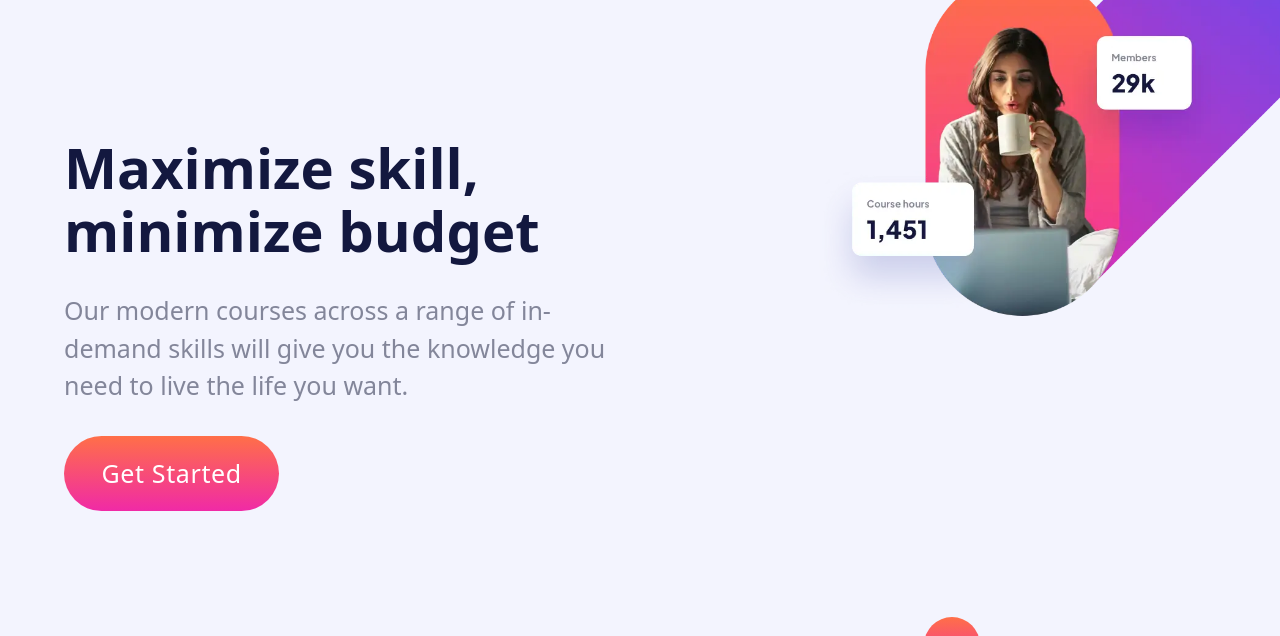
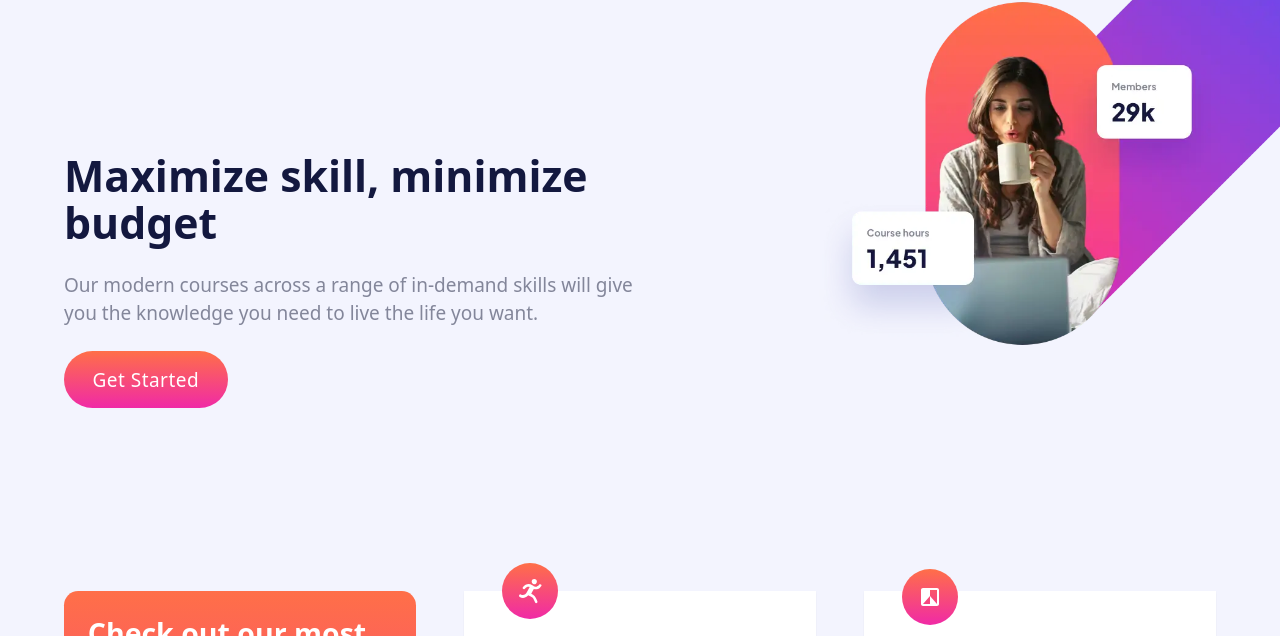
Before and after one commit to Overidd/LayoutSkilled, a plain HTML site: page index.html in a window 1280 px wide. Shown: the part 116-752 px from the top of the page. Drawn offline with nearby package versions, Linux system fonts and the light colour scheme; files whose address does not match are found by name.

Commit message:
feat: cambios en el responsi

```diff
--- a/index.html
+++ b/index.html
@@ -1,5 +1,5 @@
 <!DOCTYPE html>
-<html lang="en" class="xl:text-[25px]">
+<html lang="en" class="xl:text-[19px] 2xl:text-[25px]">
   <head>
     <meta charset="UTF-8" />
     <meta name="viewport" content="width=device-width, initial-scale=1.0" />
@@ -13,7 +13,7 @@
     <link rel="stylesheet" href="fonds.css" />
     <script src="https://cdn.tailwindcss.com"></script>
   </head>
-  <body class="bg-[#f3f4fe] relative">
+  <body class="bg-[#f3f4fe] relative w-dvw overflow-x-hidden">
     <div class="w-[90%] m-auto">
       <nav class="mt-5 flex justify-between items-center mb-9">
         <img src="assets/logo-dark.svg" alt="logo" class="h-8" />
@@ -41,7 +41,7 @@
         </section>
 
         <section class=" md:flex-1">
-          <picture class="">
+          <picture class="md:absolute md:w-[60%] lg:w-[50%] md:-top-[3%] lg:-top-[6%] md:-right-[14%] md:-z-10">
             <source
               media="(max-width: 750px)"
               srcset="assets/image-hero-mobile.webp"
@@ -50,7 +50,7 @@
               media="(min-width: 750px)"
               srcset="assets/image-hero-desktop.webp"
             />
-            <img src="assets/image-hero-mobile.webp" alt="" class=" md:absolute md:w-[60%] lg:w-[50%] md:-top-[3%] lg:-top-[6%] md:-right-[14%] md:-z-10" />
+            <img src="assets/image-hero-mobile.webp" alt="" class="" />
           </picture>
           <img src="assets/image-hero-desktop.webp" alt="" class="opacity-0 hidden md:block">
         </section>
```
